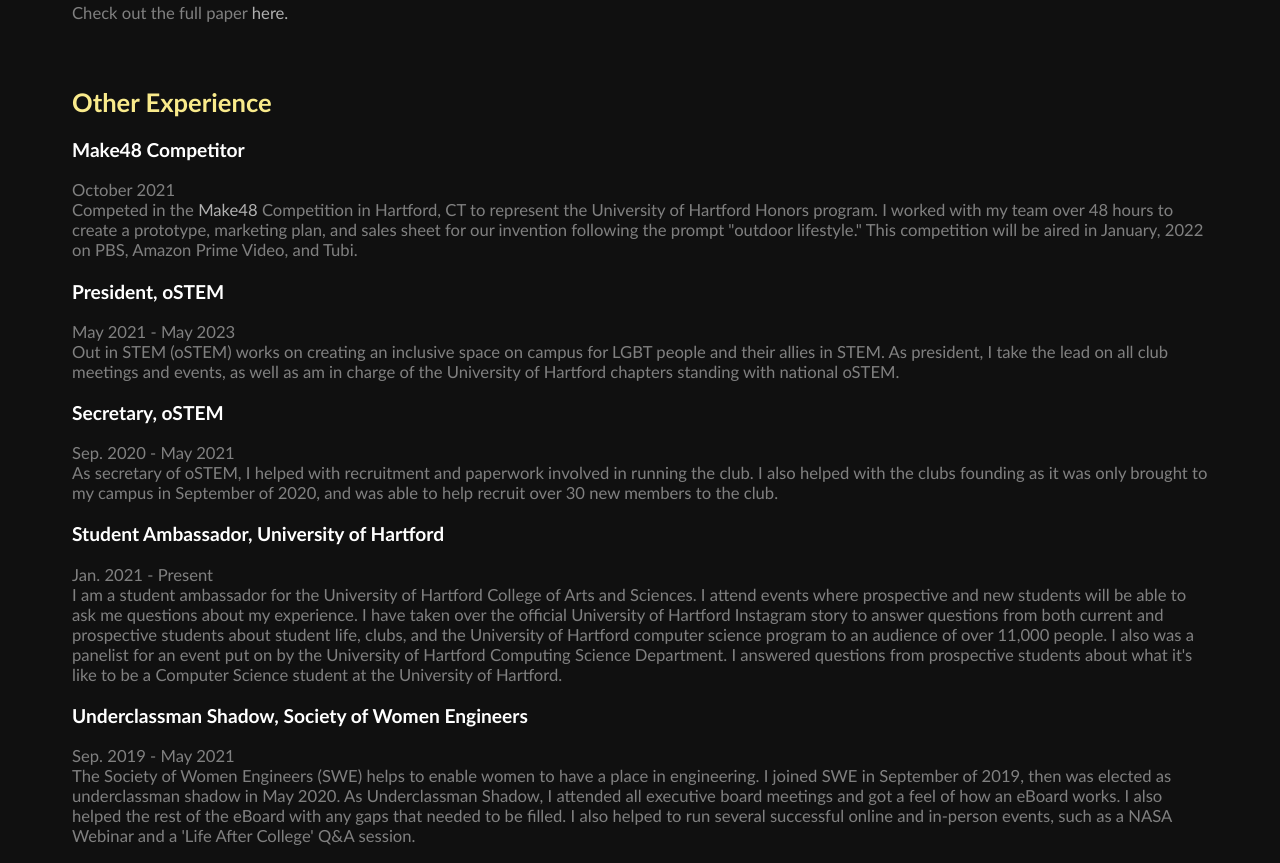
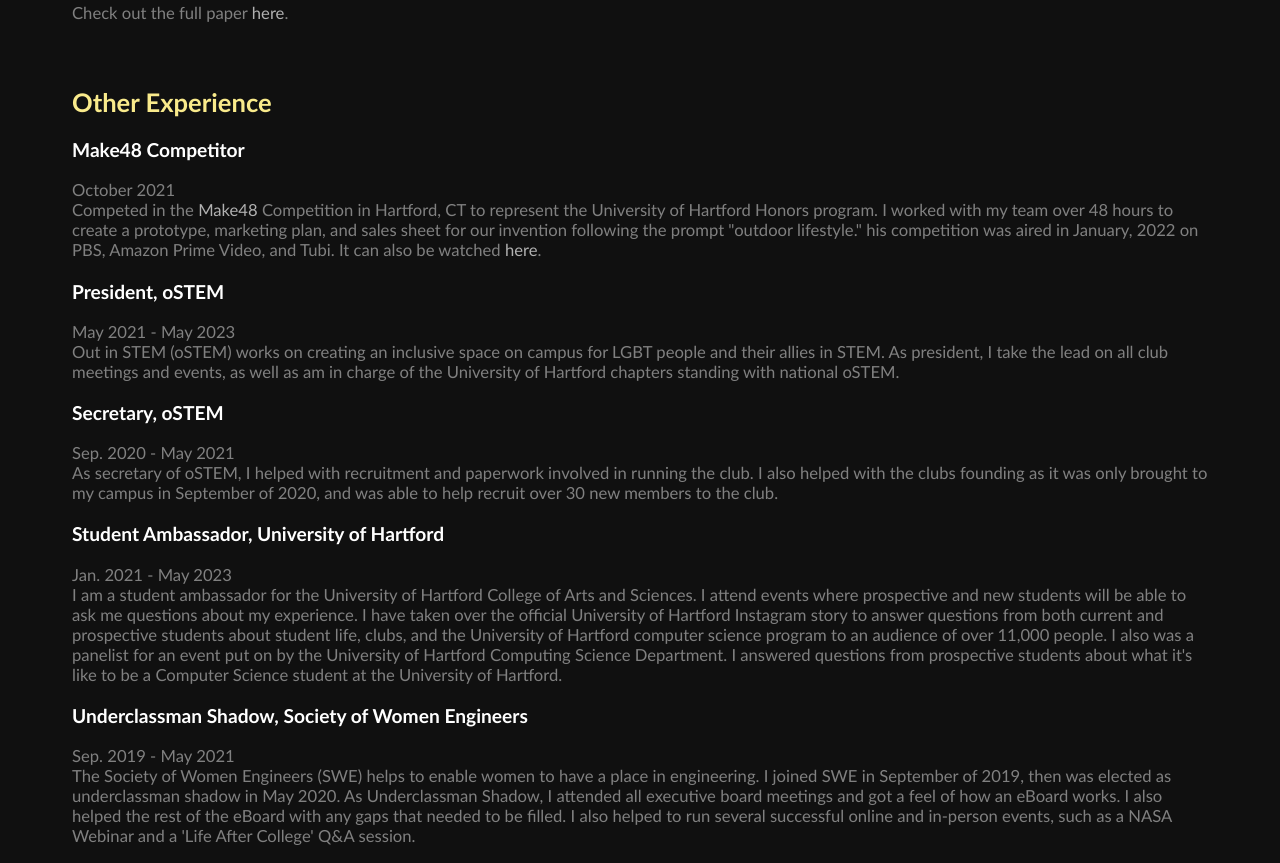
Before and after one commit to avasdowney/avadowney.com, a React (Create React App) app: page /resume in a window 1280 px wide. Shown: the part 1340-2203 px from the top of the page. Built offline with nearby package versions, Linux system fonts and the light colour scheme; what react-scroll-motion would draw is missing.

Commit message:
update photo

```diff
--- a/src/components/content/About.js
+++ b/src/components/content/About.js
@@ -4,7 +4,7 @@ import { Animator, ScrollContainer, ScrollPage, batch, Fade, FadeIn, MoveIn, Mov
 
 import "../../css/styles.css";
 
-import dinosaurs from '../../images/suited_dinosaurs.png';
+import dinosaurs from '../../images/ava_grad.jpg';
 
 // CSS Styles
 const imgStyle = {
@@ -13,7 +13,7 @@ const imgStyle = {
     margin: '0 auto',
     marginRight: '5vw',
     float: 'left',
-    borderRadius: '1px'
+    borderRadius: '8px'
 
 };
 
@@ -110,7 +110,7 @@ const About = () => {
                             <Animator animation={AnimateTitle}>
                                 {<br></br>}
                                 <h1 class="typewrite rotateColor" data-wait="2000"
-                                    data-phrase='[ "Hi, I&#39;m Ava.", "Welcome to my website!", "Scroll to see what I am working on." ]'>
+                                    data-phrase='[ "Hi, I&#39;m Ava.", "Welcome to my website!", "Scroll to learn more about me!" ]'>
                                     <span class="wrap"></span>
                                 </h1>
                             </Animator>
@@ -120,7 +120,8 @@ const About = () => {
                                 <h2 class="rotateColor"> About </h2>
                                 <p>
                                     I am a recent graduate of the University of Hartford with a B.S. in Computer Science, and a minor
-                                    in Data Science. I now work as a Data Engineer at Travelers! I have experience with languages such
+                                    in Data Science. I now work as a Data Engineer at Travelers as a part of the Business Insights
+                                    and Analytics Leadership Development Program, or BI&A LDP! I have experience with languages such
                                     as Python, Java, Clojure, and JavaScript, as well as many tools and frameworks including Git,
                                     AWS, Terraform, and more.
                                 </p>
--- a/src/components/content/Resume.js
+++ b/src/components/content/Resume.js
@@ -75,7 +75,7 @@ const Resume = () => {
                         fairness issues. The experimental results demonstrate an increase in fairness across all of the
                         metrics for all of the protected classes bringing more trust into the predictive policing system
                         by reducing the unfair policing of people. {<br></br>}{<br></br>}
-                        Check out the full paper <a href="https://journals.flvc.org/FLAIRS/article/view/133088" target='_blank' rel='noreferrer'> here.</a>
+                        Check out the full paper <a href="https://journals.flvc.org/FLAIRS/article/view/133088" target='_blank' rel='noreferrer'> here</a>.
                 </p>
             </div>
 
@@ -87,8 +87,8 @@ const Resume = () => {
                         Competed in the <a href="https://www.make48.com/post/meet-your-hartford-teams" target='_blank' rel='noreferrer'> Make48 </a>
                         Competition in Hartford, CT to represent the University of Hartford Honors program. I worked
                         with my team over 48 hours to create a prototype, marketing plan, and sales sheet for our
-                        invention following the prompt "outdoor lifestyle." This competition will be aired in January,
-                        2022 on PBS, Amazon Prime Video, and Tubi.
+                        invention following the prompt "outdoor lifestyle." his competition was aired in January,
+                        2022 on PBS, Amazon Prime Video, and Tubi. It can also be watched <a href="https://www.youtube.com/watch?v=5VP9kk-IpAw" target='_blank' rel='noreferrer'> here</a>.
                     <h3> President, oSTEM  </h3>
                         May 2021 - May 2023 {<br></br>}
                         Out in STEM (oSTEM) works on creating an inclusive space on campus for LGBT people and their
@@ -100,7 +100,7 @@ const Resume = () => {
                         I also helped with the clubs founding as it was only brought to my campus in September of
                         2020, and was able to help recruit over 30 new members to the club.
                     <h3> Student Ambassador, University of Hartford </h3>
-                        Jan. 2021 - Present {<br></br>}
+                        Jan. 2021 - May 2023 {<br></br>}
                         I am a student ambassador for the University of Hartford College of Arts and Sciences.
                         I attend events where prospective and new students will be able to ask me questions about
                         my experience. I have taken over the official University of Hartford Instagram story to
```
Also changed, not shown: src/images/ava_grad.jpg (added), src/images/ava_temp_logo.PNG (deleted).
